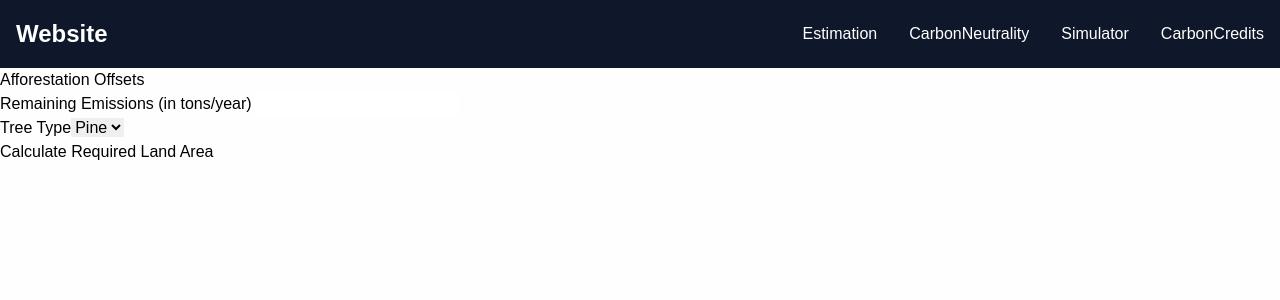
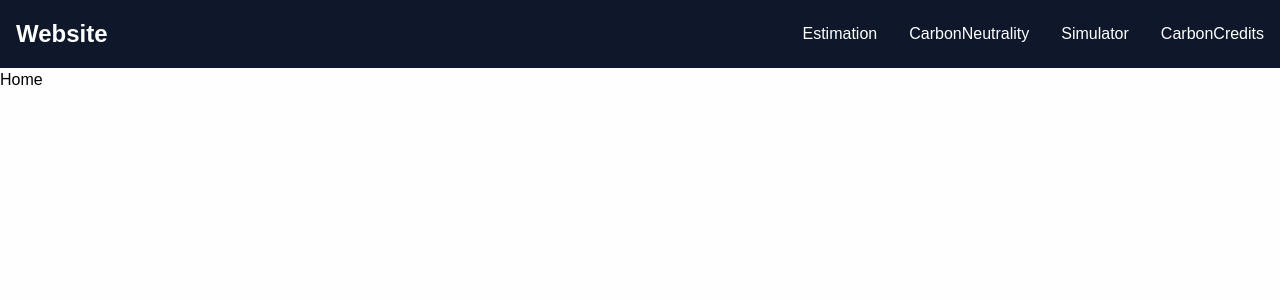
Before and after one commit to YashPatil0105/sih24, a React (Vite) app in the folder frontend/: page / in a window 1280 px wide. Shown: the top 300 px of the page. Built offline with nearby package versions, Linux system fonts and the light colour scheme.

Commit message:
carbon credits page

```diff
--- a/frontend/src/components/AfforestationOffsets.jsx
+++ /dev/null
@@ -1,92 +0,0 @@
-import React, { useState } from "react";
-import "tailwindcss/tailwind.css";
-
-const AfforestationOffsets = () => {
-  const [landArea, setLandArea] = useState("");
-  const [treeType, setTreeType] = useState("Pine");
-  const [state, setState] = useState("Select State");
-  const [results, setResults] = useState(null);
-
-  const calculateOffset = () => {
-    // Example calculation logic
-    const absorptionRate = treeType === "Pine" ? 1.2 : 1.0; // arbitrary values
-    const totalAbsorption = landArea * absorptionRate;
-    setResults(totalAbsorption);
-  };
-
-  return (
-    <div className="flex flex-col items-center p-8 bg-gray-100 min-h-screen">
-      <h1 className="text-2xl font-bold mb-6">Afforestation Offsets</h1>
-
-      <div className="bg-white shadow-md rounded-lg p-6 w-full max-w-md">
-        <InputForm
-          landArea={landArea}
-          setLandArea={setLandArea}
-          treeType={treeType}
-          setTreeType={setTreeType}
-          state={state}
-          setState={setState}
-        />
-        <SimulationControls calculateOffset={calculateOffset} />
-        {results !== null && <ResultsDisplay results={results} />}
-      </div>
-    </div>
-  );
-};
-
-const InputForm = ({ landArea, setLandArea, treeType, setTreeType, state, setState }) => (
-  <div className="space-y-4">
-    <div>
-      <label className="block text-sm font-medium text-gray-700">Land Area (in acres)</label>
-      <input
-        type="number"
-        value={landArea}
-        onChange={(e) => setLandArea(e.target.value)}
-        className="mt-1 block w-full p-2 border border-gray-300 rounded-md shadow-sm"
-      />
-    </div>
-    <div>
-      <label className="block text-sm font-medium text-gray-700">Tree Type</label>
-      <select
-        value={treeType}
-        onChange={(e) => setTreeType(e.target.value)}
-        className="mt-1 block w-full p-2 border border-gray-300 rounded-md shadow-sm"
-      >
-        <option value="Pine">Pine</option>
-        <option value="Oak">Oak</option>
-      </select>
-    </div>
-    <div>
-      <label className="block text-sm font-medium text-gray-700">State</label>
-      <select
-        value={state}
-        onChange={(e) => setState(e.target.value)}
-        className="mt-1 block w-full p-2 border border-gray-300 rounded-md shadow-sm"
-      >
-        <option value="Select State">Select State</option>
-        <option value="State1">State1</option>
-        <option value="State2">State2</option>
-      </select>
-    </div>
-  </div>
-);
-
-const SimulationControls = ({ calculateOffset }) => (
-  <div className="mt-6">
-    <button
-      onClick={calculateOffset}
-      className="w-full p-2 bg-blue-600 text-white rounded-md shadow-sm hover:bg-blue-700"
-    >
-      Calculate Offset
-    </button>
-  </div>
-);
-
-const ResultsDisplay = ({ results }) => (
-  <div className="mt-6 p-4 bg-green-100 rounded-md">
-    <h2 className="text-lg font-semibold text-green-700">Results:</h2>
-    <p className="text-green-700">Total CO₂ Absorption Potential: {results} tons/year</p>
-  </div>
-);
-
-export default AfforestationOffsets;
--- /dev/null
+++ b/frontend/src/components/pages/AfforestationOffsets.jsx
@@ -0,0 +1,84 @@
+// import React from "react";
+import React, { useState } from "react";
+
+// export const Home = () => {
+//   return <h1>Home</h1>;
+// };
+
+
+// import "tailwindcss/tailwind.css";
+
+export const AfforestationOffsets = () => {
+  const [emissions, setEmissions] = useState("");
+  const [treeType, setTreeType] = useState("Pine");
+  const [results, setResults] = useState(null);
+
+  const calculateLandArea = () => {
+    // Example calculation logic
+    const absorptionRate = treeType === "Pine" ? 2.5 : 2.0; // arbitrary values (tons CO2/acre/year)
+    const requiredLandArea = emissions / absorptionRate;
+    setResults(requiredLandArea);
+  };
+
+  return (
+    <div className="flex flex-col items-center p-8 bg-gray-100 min-h-screen">
+      <h1 className="text-2xl font-bold mb-6">Afforestation Offsets</h1>
+
+      <div className="bg-white shadow-md rounded-lg p-6 w-full max-w-md">
+        <EmissionInputForm
+          emissions={emissions}
+          setEmissions={setEmissions}
+          treeType={treeType}
+          setTreeType={setTreeType}
+        />
+        <CalculationControls calculateLandArea={calculateLandArea} />
+        {results !== null && <ResultsDisplay results={results} />}
+      </div>
+    </div>
+  );
+};
+
+const EmissionInputForm = ({ emissions, setEmissions, treeType, setTreeType }) => (
+  <div className="space-y-4">
+    <div>
+      <label className="block text-sm font-medium text-gray-700">Remaining Emissions (in tons/year)</label>
+      <input
+        type="number"
+        value={emissions}
+        onChange={(e) => setEmissions(e.target.value)}
+        className="mt-1 block w-full p-2 border border-gray-300 rounded-md shadow-sm"
+      />
+    </div>
+    <div>
+      <label className="block text-sm font-medium text-gray-700">Tree Type</label>
+      <select
+        value={treeType}
+        onChange={(e) => setTreeType(e.target.value)}
+        className="mt-1 block w-full p-2 border border-gray-300 rounded-md shadow-sm"
+      >
+        <option value="Pine">Pine</option>
+        <option value="Oak">Oak</option>
+      </select>
+    </div>
+  </div>
+);
+
+const CalculationControls = ({ calculateLandArea }) => (
+  <div className="mt-6">
+    <button
+      onClick={calculateLandArea}
+      className="w-full p-2 bg-blue-600 text-white rounded-md shadow-sm hover:bg-blue-700"
+    >
+      Calculate Required Land Area
+    </button>
+  </div>
+);
+
+const ResultsDisplay = ({ results }) => (
+  <div className="mt-6 p-4 bg-green-100 rounded-md">
+    <h2 className="text-lg font-semibold text-green-700">Results:</h2>
+    <p className="text-green-700">Required Land Area: {results.toFixed(2)} acres</p>
+  </div>
+);
+
+// export default AfforestationOffsets;
--- a/frontend/src/components/pages/CarbonNeutrality.jsx
+++ b/frontend/src/components/pages/CarbonNeutrality.jsx
@@ -3,7 +3,7 @@ import { Tab } from '@headlessui/react';
 import { Chart as ChartJS, registerables } from 'chart.js';
 import { Line } from "react-chartjs-2";
 ChartJS.register(...registerables);
-import AfforestationOffsets from '../AfforestationOffsets';
+import {AfforestationOffsets} from './AfforestationOffsets';
 
 // Chart.register(Tooltip, Legend, LineElement, CategoryScale, LinearScale);
 
--- a/frontend/src/components/pages/Home.jsx
+++ b/frontend/src/components/pages/Home.jsx
@@ -1,84 +1,6 @@
 // import React from "react";
 import React, { useState } from "react";
 
-// export const Home = () => {
-//   return <h1>Home</h1>;
-// };
-
-
-// import "tailwindcss/tailwind.css";
-
 export const Home = () => {
-  const [emissions, setEmissions] = useState("");
-  const [treeType, setTreeType] = useState("Pine");
-  const [results, setResults] = useState(null);
-
-  const calculateLandArea = () => {
-    // Example calculation logic
-    const absorptionRate = treeType === "Pine" ? 2.5 : 2.0; // arbitrary values (tons CO2/acre/year)
-    const requiredLandArea = emissions / absorptionRate;
-    setResults(requiredLandArea);
-  };
-
-  return (
-    <div className="flex flex-col items-center p-8 bg-gray-100 min-h-screen">
-      <h1 className="text-2xl font-bold mb-6">Afforestation Offsets</h1>
-
-      <div className="bg-white shadow-md rounded-lg p-6 w-full max-w-md">
-        <EmissionInputForm
-          emissions={emissions}
-          setEmissions={setEmissions}
-          treeType={treeType}
-          setTreeType={setTreeType}
-        />
-        <CalculationControls calculateLandArea={calculateLandArea} />
-        {results !== null && <ResultsDisplay results={results} />}
-      </div>
-    </div>
-  );
+  return <h1>Home</h1>;
 };
-
-const EmissionInputForm = ({ emissions, setEmissions, treeType, setTreeType }) => (
-  <div className="space-y-4">
-    <div>
-      <label className="block text-sm font-medium text-gray-700">Remaining Emissions (in tons/year)</label>
-      <input
-        type="number"
-        value={emissions}
-        onChange={(e) => setEmissions(e.target.value)}
-        className="mt-1 block w-full p-2 border border-gray-300 rounded-md shadow-sm"
-      />
-    </div>
-    <div>
-      <label className="block text-sm font-medium text-gray-700">Tree Type</label>
-      <select
-        value={treeType}
-        onChange={(e) => setTreeType(e.target.value)}
-        className="mt-1 block w-full p-2 border border-gray-300 rounded-md shadow-sm"
-      >
-        <option value="Pine">Pine</option>
-        <option value="Oak">Oak</option>
-      </select>
-    </div>
-  </div>
-);
-
-const CalculationControls = ({ calculateLandArea }) => (
-  <div className="mt-6">
-    <button
-      onClick={calculateLandArea}
-      className="w-full p-2 bg-blue-600 text-white rounded-md shadow-sm hover:bg-blue-700"
-    >
-      Calculate Required Land Area
-    </button>
-  </div>
-);
-
-const ResultsDisplay = ({ results }) => (
-  <div className="mt-6 p-4 bg-green-100 rounded-md">
-    <h2 className="text-lg font-semibold text-green-700">Results:</h2>
-    <p className="text-green-700">Required Land Area: {results.toFixed(2)} acres</p>
-  </div>
-);
-
-// export default AfforestationOffsets;
--- a/frontend/src/components/pages/index.jsx
+++ b/frontend/src/components/pages/index.jsx
@@ -3,3 +3,4 @@ export * from "./CarbonCredits";
 export * from "./Home";
 export * from "./Estimation";
 export * from "./CarbonNeutralitySimulator";
+export * from "./AfforestationOffsets";
```
